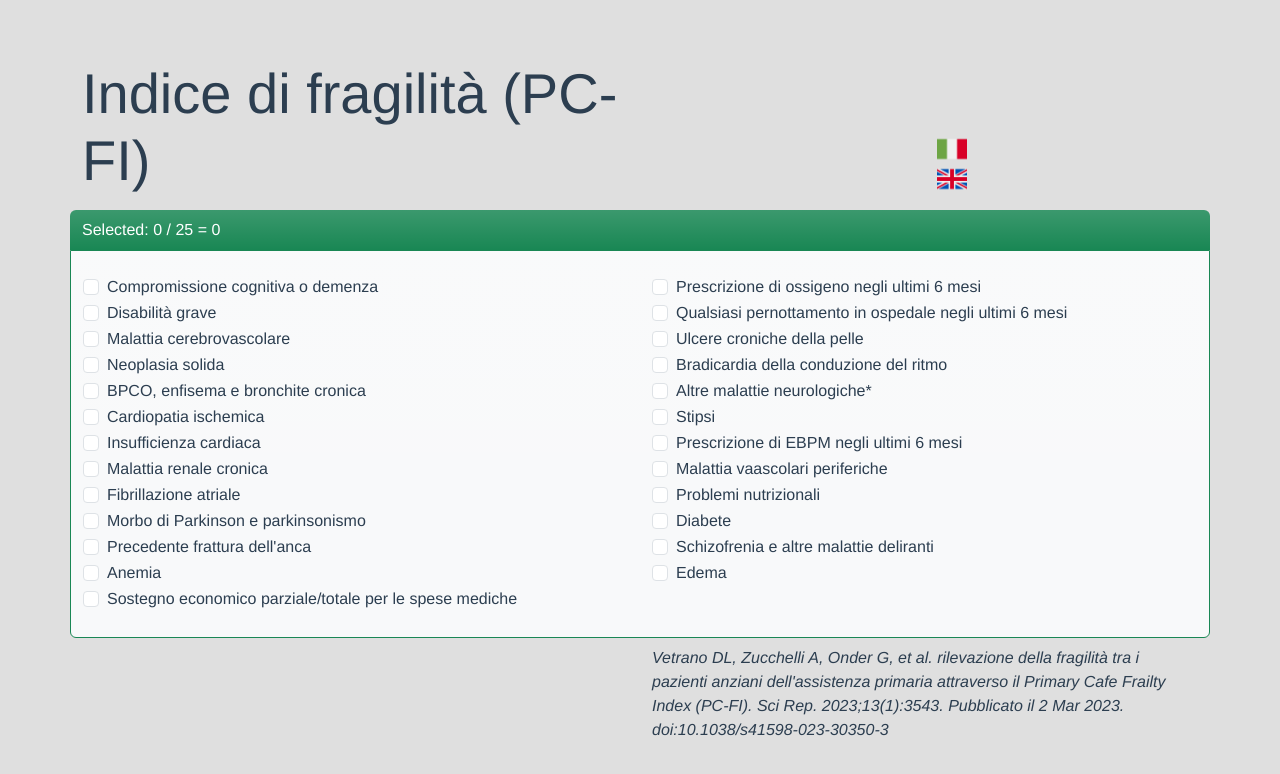
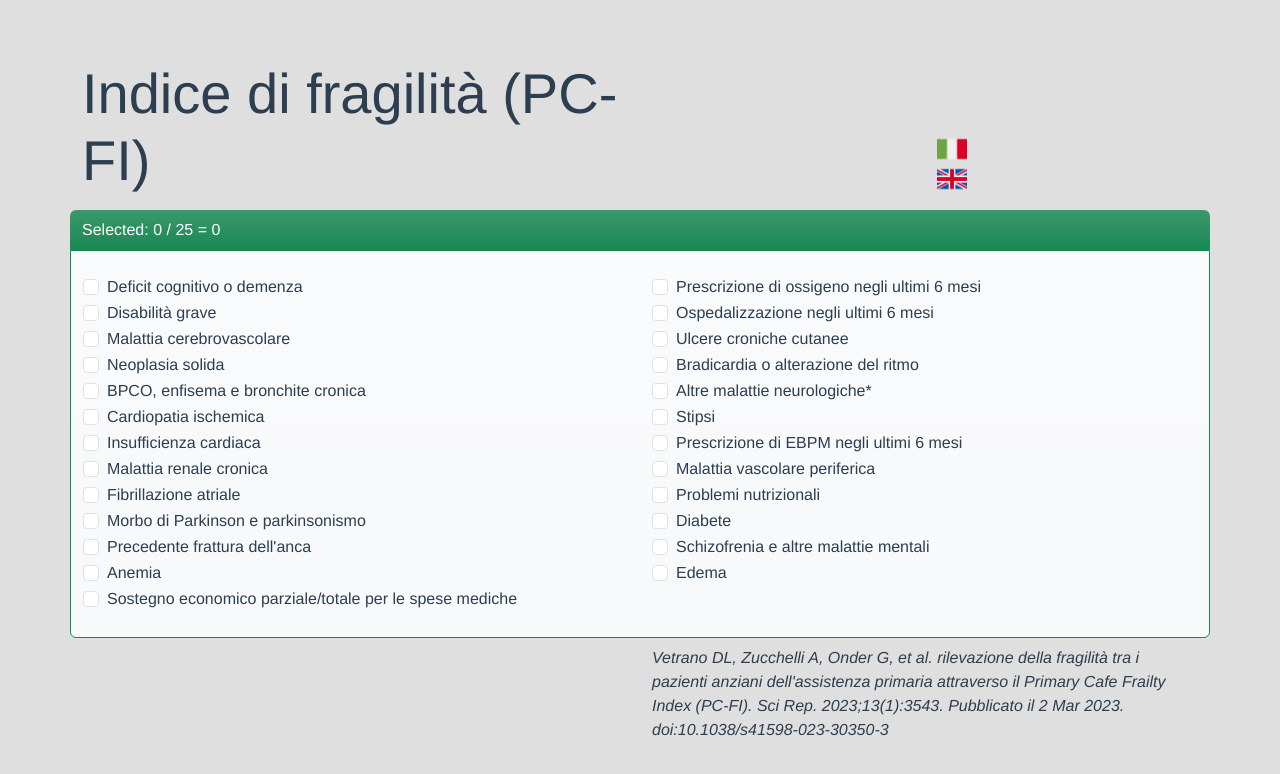
Before and after one commit to MaxUnknown91/calculator, a Vue app: page / in a window 1280 px wide. Shown: the top 774 px of the page. Built offline with nearby package versions, Linux system fonts and the light colour scheme.

Commit message:
cambio termini

```diff
--- a/src/components/MedicalHistory.vue
+++ b/src/components/MedicalHistory.vue
@@ -120,7 +120,7 @@ export default {
         {
           id: 0,
           title: "Cognitive impairment or dementia",
-          titleIta: "Compromissione cognitiva o demenza"
+          titleIta: "Deficit cognitivo o demenza"
 
         },
         {
@@ -191,17 +191,17 @@ export default {
         {
           id: 14,
           title: "Any hospital overnight staying in the last 6 months",
-          titleIta: "Qualsiasi pernottamento in ospedale negli ultimi 6 mesi"
+          titleIta: "Ospedalizzazione negli ultimi 6 mesi"
         },
         {
           id: 15,
           title: "Chronic ulcers of the skin",
-          titleIta: "Ulcere croniche della pelle"
+          titleIta: "Ulcere croniche cutanee"
         },
         {
           id: 16,
           title: "Bradycardias and rhythm conduction disorders",
-          titleIta: "Bradicardia della conduzione del ritmo"
+          titleIta: "Bradicardia o alterazione del ritmo"
         },
         {
           id: 17,
@@ -223,7 +223,7 @@ export default {
         {
           id: 20,
           title: "Peripheral vascular diseases",
-          titleIta: "Malattia vaascolari periferiche"
+          titleIta: "Malattia vascolare periferica"
         },
         {
           id: 21,
@@ -238,7 +238,7 @@ export default {
         {
           id: 23,
           title: "Schizophrenia and other delusional diseases",
-          titleIta: "Schizofrenia e altre malattie deliranti"
+          titleIta: "Schizofrenia e altre malattie mentali"
         },
         {
           id: 24,
```
